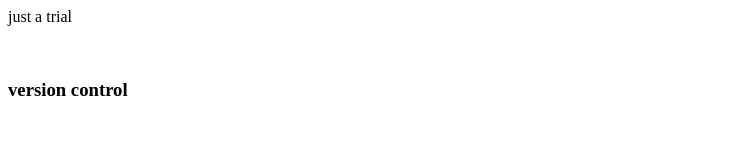
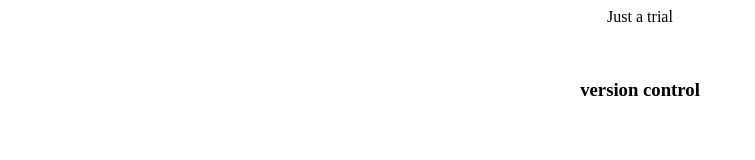
Before and after one commit to Prathinaarunachalam/vct, a plain HTML site: page index.html in a window 1280 px wide. Shown: the whole page, without its empty margins (0-755 px from the left). Drawn offline with Linux system fonts and the light colour scheme.

Commit message:
Update index.html

```diff
--- a/index.html
+++ b/index.html
@@ -1,9 +1,15 @@
 <html>
   <head>
     <title>sample repo</title>
+    <style>
+      body{
+        text-align : center;
+        color: baack;
+      }
+    </style>
   </head>
   <body>
-    <p>just a trial</p><br>
+    <p>Just a trial</p><br>
     <h3>version control</h3>
   </body>
 </html>
```
